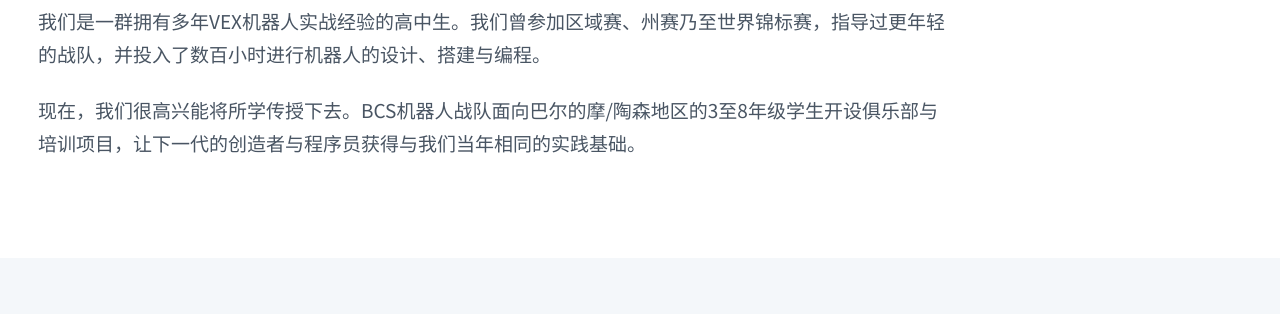
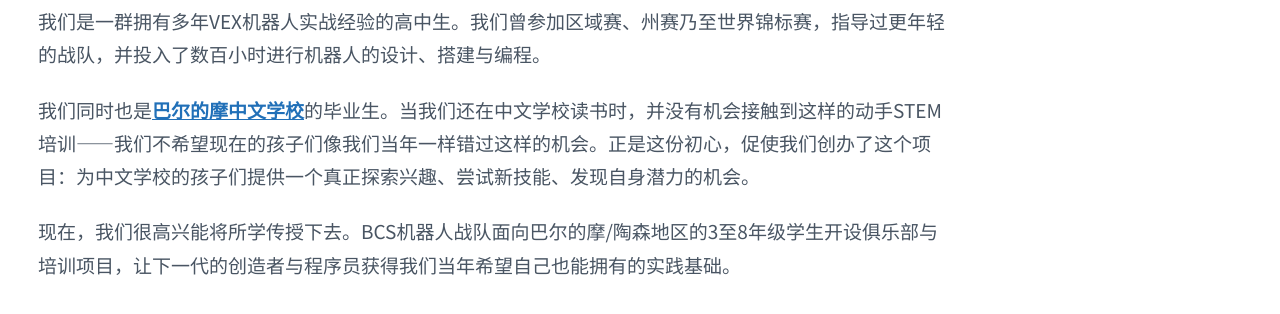
Before and after one commit to bcsrobotics/robotics, a plain HTML site: page about-zh.html in a window 1280 px wide. Shown: the part 638-952 px from the top of the page. Drawn offline with nearby package versions, Linux system fonts and the light colour scheme; a web font is replaced by a local one.

Commit message:
Add files via upload

```diff
--- a/about-zh.html
+++ b/about-zh.html
@@ -801,7 +801,8 @@
     <p class="section-eyebrow">我们的起点</p>
     <h2 class="section-title">我们的由来</h2>
     <p class="body-text">我们是一群拥有多年VEX机器人实战经验的高中生。我们曾参加区域赛、州赛乃至世界锦标赛，指导过更年轻的战队，并投入了数百小时进行机器人的设计、搭建与编程。</p>
-    <p class="body-text">现在，我们很高兴能将所学传授下去。BCS机器人战队面向巴尔的摩/陶森地区的3至8年级学生开设俱乐部与培训项目，让下一代的创造者与程序员获得与我们当年相同的实践基础。</p>
+    <p class="body-text">我们同时也是<a href="https://www.baltimorechineseschool.org/" target="_blank" rel="noopener" style="color:#2170b8; font-weight:600;">巴尔的摩中文学校</a>的毕业生。当我们还在中文学校读书时，并没有机会接触到这样的动手STEM培训——我们不希望现在的孩子们像我们当年一样错过这样的机会。正是这份初心，促使我们创办了这个项目：为中文学校的孩子们提供一个真正探索兴趣、尝试新技能、发现自身潜力的机会。</p>
+    <p class="body-text">现在，我们很高兴能将所学传授下去。BCS机器人战队面向巴尔的摩/陶森地区的3至8年级学生开设俱乐部与培训项目，让下一代的创造者与程序员获得我们当年希望自己也能拥有的实践基础。</p>
   </div>
 </div>
 
```
Also changed, not shown: about.html (+3 -1 lines).
